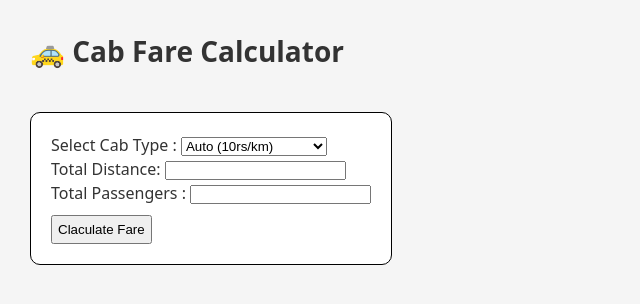
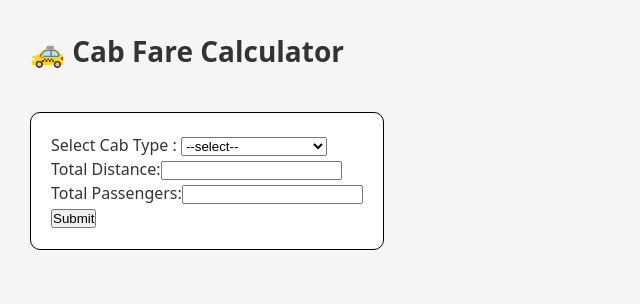
Before and after one commit to omkarchavan-git/Fare-Calculator, a React (Vite) app in the folder FrontEnd_Fare_Calc/: page / in a window 1280 px wide. Shown: the top 304 px of the page, without its empty margins (0-640 px from the left). Built offline with nearby package versions, Linux system fonts and the light colour scheme.

Commit message:
added filed to send data backend

```diff
--- a/FrontEnd_Fare_Calc/src/component/CabForm.jsx
+++ b/FrontEnd_Fare_Calc/src/component/CabForm.jsx
@@ -1,26 +1,67 @@
-import React from "react";
+import React, { useState } from "react";
 
 export default function CabForm({ distance }) {
-  const perKmRate = 12; // rate per km
-  const fare = (distance / 1000) * perKmRate;
+  const [form, setForm] = useState({
+    cabType: "",
+    totalKm: "",
+    totalPassenger: ""
+  });
+
+  const handleChange = (e) => {
+    setForm({
+      ...form,
+      [e.target.name]: e.target.value,
+    });
+  };
+
+  const handleSubmit = async () => {
+    const response = await fetch("http://localhost:8080/formfare/addData", {
+      method: "POST",
+      headers: { "Content-Type": "application/json" },
+      body: JSON.stringify(form),
+    });
+
+    const data = await response.json();
+    console.log("Saved:", data);
+    alert("Data saved successfully!");
+  };
 
   return (
     <div className="cab-form-container">
+      <div className="cab-form">
 
-      <div className="cab-form">
-        <label htmlFor="cab_type"> Select Cab Type : </label>
-
-        <select name="cab" id="">
-          <option value="car">Auto (10rs/km)</option>
-          <option value="car">Car Mini (13rs/km)</option>
-          <option value="car">Car Sedan (17rs/km)</option>
-          <option value="car">Car XL (20rs/km)</option>
+        <label htmlFor="cabType"> Select Cab Type : </label>
+        <select name="cabType" onChange={handleChange}>
+          <option value="">--select--</option>
+          <option value="Auto">Auto (10rs/km)</option>
+          <option value="Car Mini">Car Mini (13rs/km)</option>
+          <option value="Car Sedan">Car Sedan (17rs/km)</option>
+          <option value="Car XL">Car XL (20rs/km)</option>
         </select>
 
-        <p> Total Distance: <input type="number" name="distance" /> </p>
-        <p> Total Passengers : <input type="number" name="passengers" /> </p>
+        <p>
+          Total Distance:
+          <input
+            type="number"
+            name="totalKm"
+            value={form.totalKm}
+            onChange={handleChange}
+          />
+        </p>
 
-        <button type="button" className="claculatebtn">Claculate Fare</button>
+        <p>
+          Total Passengers:
+          <input
+            type="number"
+            name="totalPassenger"
+            value={form.totalPassenger}
+            onChange={handleChange}
+          />
+        </p>
+
+        <button type="button" className="calculatebtn" onClick={handleSubmit}>
+          Submit
+        </button>
       </div>
     </div>
   );
```
